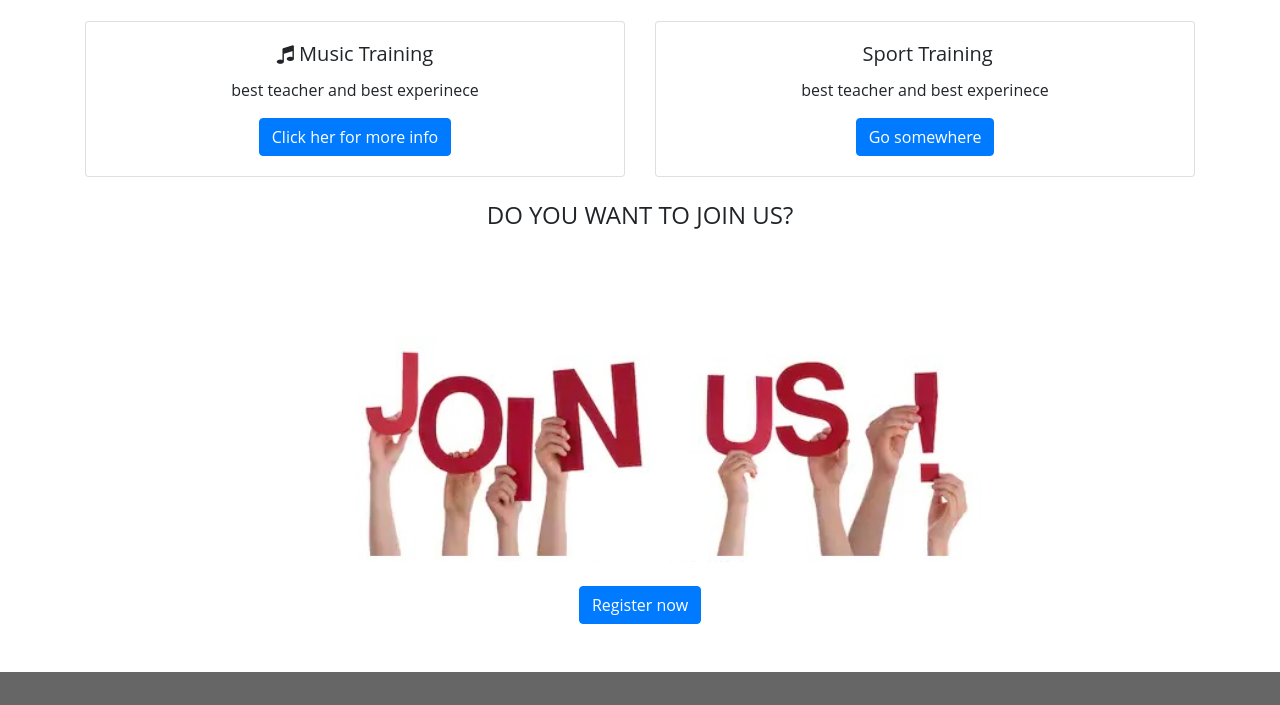
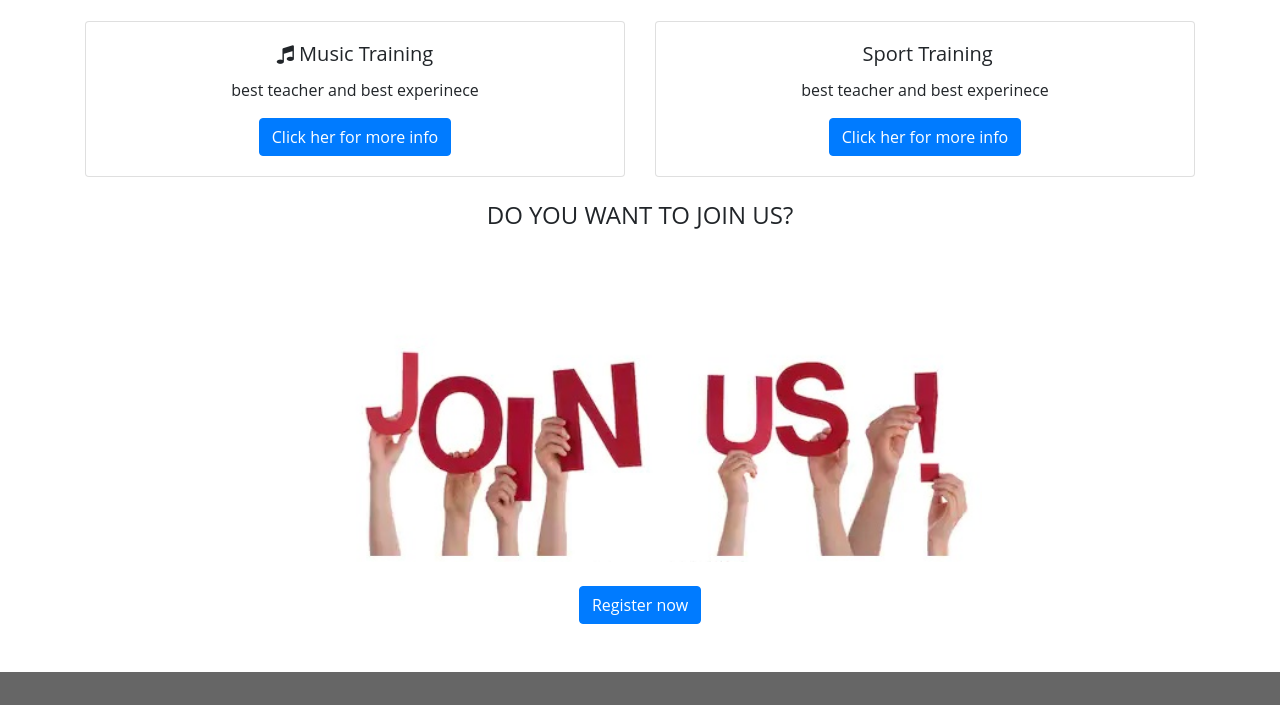
Before and after one commit to MohamadNezam/HYP-Project, a website: page statics/index.html in a window 1280 px wide. Shown: the part 1887-2592 px from the top of the page. Drawn offline with nearby package versions, Linux system fonts and the light colour scheme; no server answers; some icons are missing.

Commit message:
Update index.html

```diff
--- a/statics/index.html
+++ b/statics/index.html
@@ -201,7 +201,7 @@ And the below chart shows that our charity spread all around the world</p>
             <i class="fa fa-music"></i>
            Music Training</h5>
         <p class="card-text">best teacher and best experinece</p>
-        <a href="#" class="btn btn-primary">Click her for more info</a>
+        <a href="/services.html?CategoryId=1" class="btn btn-primary">Click her for more info</a>
       </div>
     </div>
   </div>
@@ -212,7 +212,7 @@ And the below chart shows that our charity spread all around the world</p>
              <i class="fa fa-ball"></i>
             Sport Training</h5>
         <p class="card-text">best teacher and best experinece</p>
-        <a href="#" class="btn btn-primary">Go somewhere</a>
+        <a href="/services.html?CategoryId=1" class="btn btn-primary">Click her for more info</a>
       </div>
     </div>
   </div>
```
